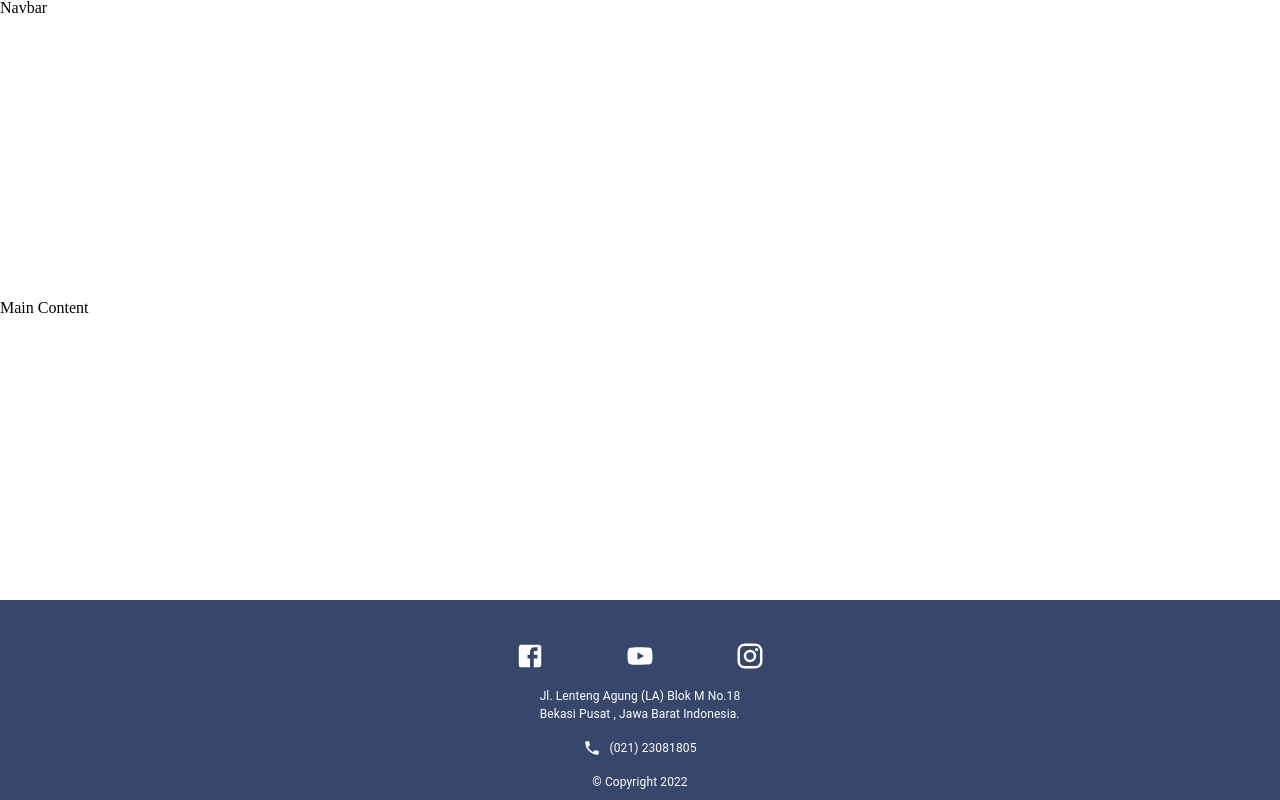
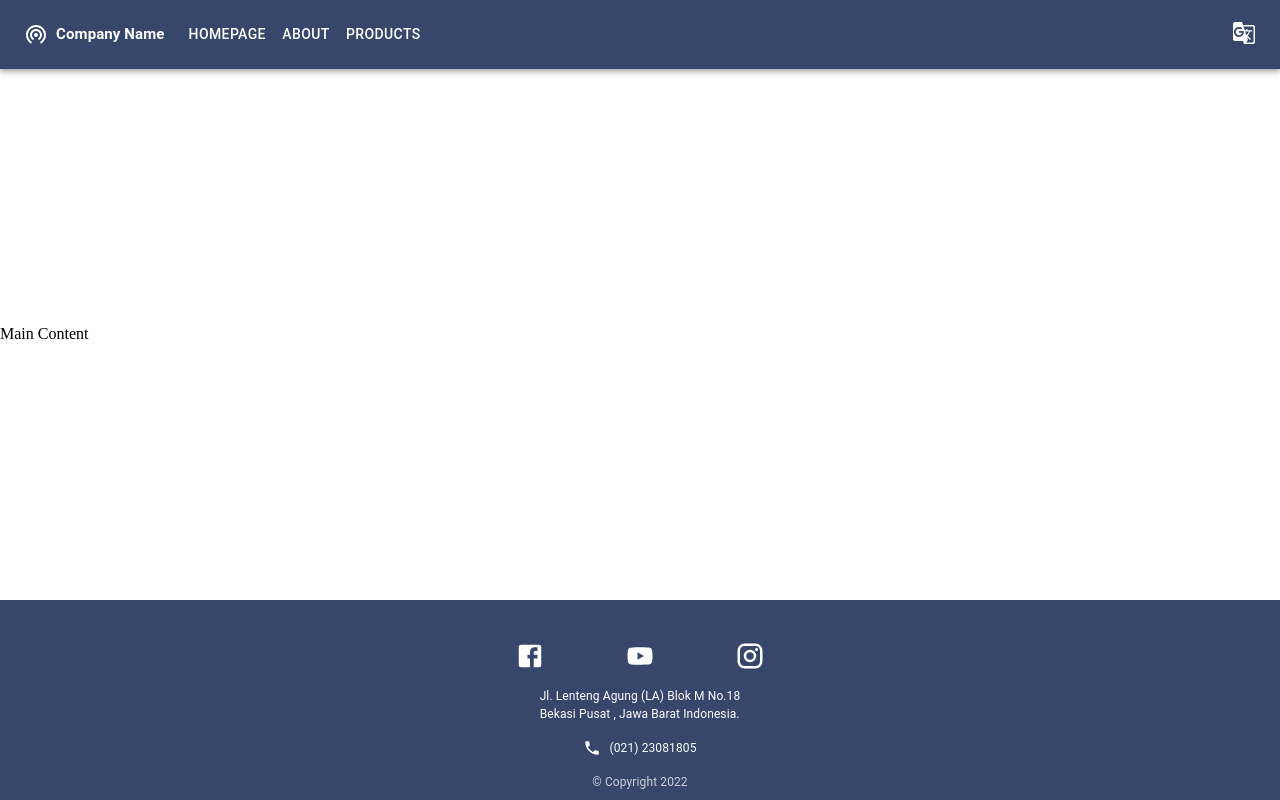
Before and after one commit to AzzelyaRosya/cp_rpl_2021_01_09_12, a React (Create React App) app: page /about in a window 1280 px wide. Built offline with nearby package versions, Linux system fonts and the light colour scheme.

Commit message:
make navbar

```diff
--- a/src/App.js
+++ b/src/App.js
@@ -1,4 +1,5 @@
-import Footer from './pages/Footer/index';
+import Navbar from './components/Navbar/index';
+import Footer from './components/Footer/index';
 
 function App() {
   return (
@@ -10,7 +11,7 @@
         minHeight: '100vh',
       }}
     >
-      <nav>Navbar</nav>
+      <Navbar />
       <main>Main Content</main>
       <Footer />
     </div>
--- a/src/pages/Footer/index.js
+++ b/src/components/Footer/index.js
@@ -72,7 +72,7 @@
             justifyContent: 'center',
           }}
         >
-          <Typography sx={{ color: '#fff', fontSize: 12 }}>&copy; Copyright 2022</Typography>
+          <Typography sx={{ color: '#CDD1DA', fontSize: 12 }}>&copy; Copyright 2022</Typography>
         </Grid>
       </Grid>
     </Box>
--- /dev/null
+++ b/src/components/Navbar/index.js
@@ -0,0 +1,164 @@
+import * as React from 'react';
+import AppBar from '@mui/material/AppBar';
+import Box from '@mui/material/Box';
+import Toolbar from '@mui/material/Toolbar';
+import IconButton from '@mui/material/IconButton';
+import Typography from '@mui/material/Typography';
+import Menu from '@mui/material/Menu';
+import MenuIcon from '@mui/icons-material/Menu';
+import Container from '@mui/material/Container';
+import Avatar from '@mui/material/Avatar';
+import Button from '@mui/material/Button';
+import Tooltip from '@mui/material/Tooltip';
+import MenuItem from '@mui/material/MenuItem';
+import AdbIcon from '@mui/icons-material/Adb';
+
+// icons
+import WifiTetheringIcon from '@mui/icons-material/WifiTethering';
+import GTranslateIcon from '@mui/icons-material/GTranslate';
+
+const pages = ['Homepage', 'About', 'Products'];
+const trans = ['Bahasa Indonesia', 'English'];
+
+const ResponsiveAppBar = () => {
+  const [anchorElNav, setAnchorElNav] = React.useState(null);
+  const [anchorElUser, setAnchorElUser] = React.useState(null);
+
+  const handleOpenNavMenu = (event) => {
+    setAnchorElNav(event.currentTarget);
+  };
+  const handleOpenUserMenu = (event) => {
+    setAnchorElUser(event.currentTarget);
+  };
+
+  const handleCloseNavMenu = () => {
+    setAnchorElNav(null);
+  };
+
+  const handleCloseUserMenu = () => {
+    setAnchorElUser(null);
+  };
+
+  return (
+    <AppBar position="static" sx={{ bgcolor: '#36476B' }}>
+      <Container maxWidth="xl">
+        <Toolbar disableGutters>
+          <WifiTetheringIcon sx={{ display: { xs: 'none', md: 'flex' }, mr: 1 }} />
+          <Typography
+            variant="h6"
+            noWrap
+            component="a"
+            href="/"
+            sx={{
+              mr: 2,
+              display: { xs: 'none', md: 'flex' },
+              fontWeight: 700,
+              color: 'inherit',
+              textDecoration: 'none',
+              fontSize: 15,
+            }}
+          >
+            Company Name
+          </Typography>
+
+          <Box sx={{ flexGrow: 1, display: { xs: 'flex', md: 'none' }, justifyContent: 'right' }}>
+            <IconButton size="large" aria-label="account of current user" aria-controls="menu-appbar" aria-haspopup="true" onClick={handleOpenNavMenu} color="inherit">
+              <MenuIcon />
+            </IconButton>
+            <Menu
+              id="menu-appbar"
+              anchorEl={anchorElNav}
+              anchorOrigin={{
+                vertical: 'bottom',
+                horizontal: 'left',
+              }}
+              keepMounted
+              transformOrigin={{
+                vertical: 'top',
+                horizontal: 'left',
+              }}
+              open={Boolean(anchorElNav)}
+              onClose={handleCloseNavMenu}
+              sx={{
+                display: { xs: 'block', md: 'none' },
+              }}
+            >
+              {pages.map((page) => (
+                <MenuItem key={page} onClick={handleCloseNavMenu}>
+                  <Typography
+                    sx={{
+                      mr: 2,
+                      display: { xs: 'none', md: 'flex' },
+                      fontWeight: 700,
+                      color: 'inherit',
+                      textDecoration: 'none',
+                      fontSize: 15,
+                      justifyContent: 'flex-end',
+                    }}
+                  >
+                    {page}
+                  </Typography>
+                </MenuItem>
+              ))}
+            </Menu>
+          </Box>
+          <WifiTetheringIcon sx={{ display: { xs: 'flex', md: 'none' }, mr: 1 }} />
+          <Typography
+            variant="h5"
+            noWrap
+            component="a"
+            href=""
+            sx={{
+              mr: 2,
+              display: { xs: 'flex', md: 'none' },
+              flexGrow: 1,
+              fontWeight: 700,
+              color: 'inherit',
+              textDecoration: 'none',
+              fontSize: 15,
+            }}
+          >
+            Company Name
+          </Typography>
+          <Box sx={{ flexGrow: 1, display: { xs: 'none', md: 'flex' } }}>
+            {pages.map((page) => (
+              <Button key={page} onClick={handleCloseNavMenu} sx={{ my: 2, color: 'white', display: 'block' }}>
+                {page}
+              </Button>
+            ))}
+          </Box>
+
+          <Box sx={{ flexGrow: 0, alignItems: 'right' }}>
+            <GTranslateIcon onClick={handleOpenUserMenu} sx={{ p: 0 }}></GTranslateIcon>
+
+            <Menu
+              sx={{ mt: '45px' }}
+              id="menu-appbar"
+              anchorEl={anchorElUser}
+              anchorOrigin={{
+                vertical: 'top',
+                horizontal: 'right',
+              }}
+              keepMounted
+              transformOrigin={{
+                vertical: 'top',
+                horizontal: 'right',
+              }}
+              open={Boolean(anchorElUser)}
+              onClose={handleCloseUserMenu}
+            >
+              {trans.map((setting) => (
+                <MenuItem key={setting} onClick={handleCloseUserMenu}>
+                  <Typography textAlign="right" alignItems={'right'}>
+                    {setting}
+                  </Typography>
+                </MenuItem>
+              ))}
+            </Menu>
+          </Box>
+        </Toolbar>
+      </Container>
+    </AppBar>
+  );
+};
+export default ResponsiveAppBar;
```
Also changed, not shown: src/components/Footer/styles.js (added), src/components/Navbar/styles.js (added).
